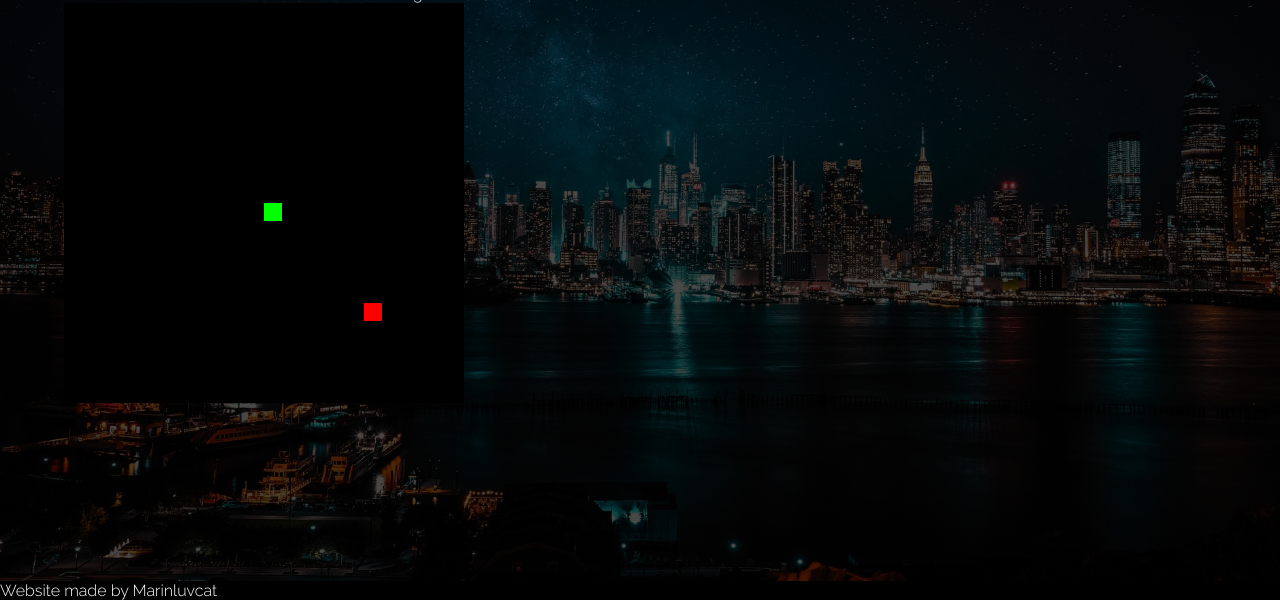
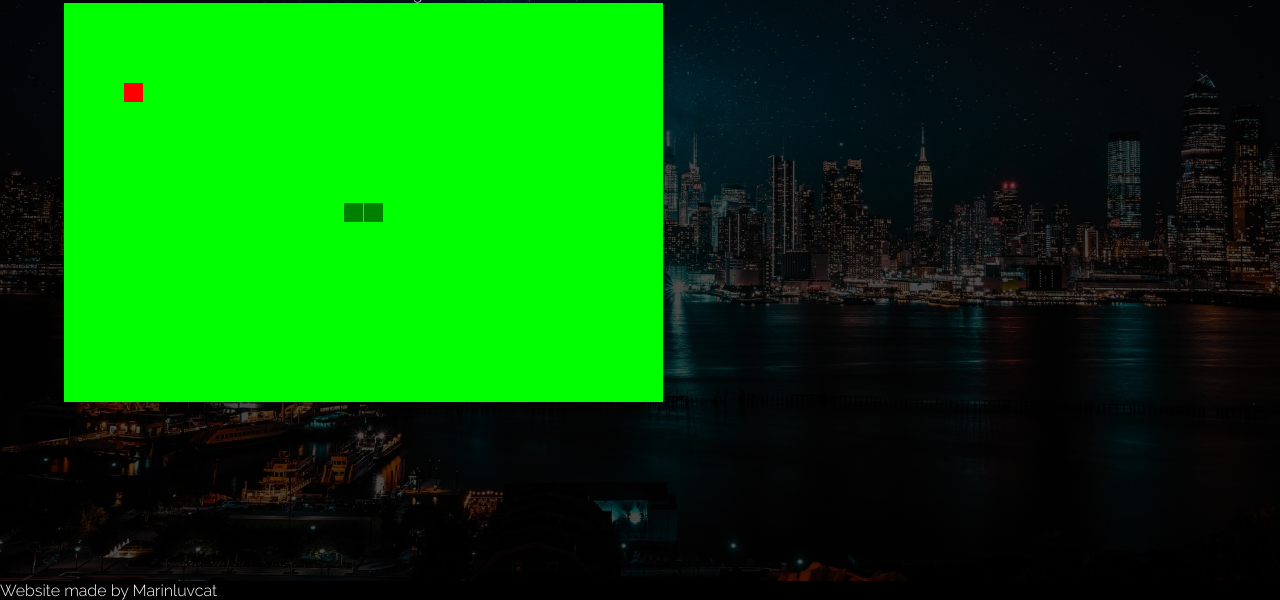
Before and after one commit to Cat3457/Cat3457.github.io, a plain HTML site: page Snake.html in a window 1280 px wide. Shown: the part 219-819 px from the top of the page. Drawn offline with Linux system fonts and the light colour scheme.

Commit message:
changed the snake game

```diff
--- a/Snake.html
+++ b/Snake.html
@@ -36,76 +36,123 @@
         </nav>
 <div class="text-box">
     <h1>Snake Game in html</h1>
-    <p>Just a random Snake Game i made some time ago in html(i followed a tutorial)</p>
+    <p>Just a random Snake Game i made some time ago in html (i followed a tutorial btw)</p>
 <embed>
-    <canvas id="gc" width="400" height="400"></canvas>
+    <canvas id=canvas height=400 width=600>
+    </canvas>
+
     <script>
-    window.onload=function() {
-        canv=document.getElementById("gc");
-        ctx=canv.getContext("2d");
-        document.addEventListener("keydown",keyPush);
-        setInterval(game,1000/15);
+
+    function Game(){
+      this.snake = new Snake();
+      this.food = new Food();
+
+      this.ctx = canvas.getContext('2d');
+      this.scale = 20;
+      this.nx = Math.floor(canvas.width/this.scale);
+      this.ny = Math.floor(canvas.height/this.scale);
+
+      this.step = function(){
+        this.snake.step(this);
+        this.food.step(this);
+
+        this.draw();
+        this.wait();
+      };
+      this.draw = function(){
+        this.Rect(0, 0, this.nx, this.ny, 'lime');
+
+        this.snake.draw(this);
+        this.food.draw(this);
+      };
+      this.keydown = function(evt){
+        this.snake.keydown(evt.key);
+      }
+
+      this.Rect = function(x,y,w,h,fs){
+        this.ctx.fillStyle = fs;
+        this.ctx.fillRect(x*this.scale, y*this.scale, w*this.scale-1, h*this.scale-1)
+      };
+
+      this.wait = function(){
+        setTimeout(this.step.bind(this), 1000/25);
+      };
+
+      document.addEventListener('keydown', this.keydown.bind(this));
+      this.wait();
     }
-    px=py=10;
-    gs=tc=20;
-    ax=ay=15;
-    xv=yv=0;
-    trail=[];
-    tail = 5;
-    function game() {
-        px+=xv;
-        py+=yv;
-        if(px<0) {
-            px= tc-1;
-        }
-        if(px>tc-1) {
-            px= 0;
-        }
-        if(py<0) {
-            py= tc-1;
-        }
-        if(py>tc-1) {
-            py= 0;
-        }
-        ctx.fillStyle="black";
-        ctx.fillRect(0,0,canv.width,canv.height);
 
-        ctx.fillStyle="lime";
-        for(var i=0;i<trail.length;i++) {
-            ctx.fillRect(trail[i].x*gs,trail[i].y*gs,gs-2,gs-2);
-            if(trail[i].x==px && trail[i].y==py) {
-                tail = 5;
-            }
-        }
-        trail.push({x:px,y:py});
-        while(trail.length>tail) {
-        trail.shift();
+    function Snake(){
+      this.l = 2;
+      this.trace = [];
+      this.x = 10;
+      this.y = 10;
+      this.vx = 1;
+      this.vy = 0;
+
+      this.step = function(game){
+        this.x = this.x + this.vx;
+        this.y = this.y + this.vy;
+
+        if(this.x >= game.nx) this.x = 0;
+        if(this.y >= game.ny) this.y = 0;
+        if(this.x < 0 ) this.x = game.nx - 1;
+        if(this.y < 0 ) this.y = game.ny - 1;
+
+        for(var i=0; i<this.trace.length; i++){
+          var pos = this.trace[i];
+          if( pos.x == game.food.x && pos.y == game.food.y ){
+            this.l = this.l + 1;
+            game.food.reset(game);
+          }
+
+          if(pos.x == this.x && pos.y == this.y) this.l = 2;
         }
 
-        if(ax==px && ay==py) {
-            tail++;
-            ax=Math.floor(Math.random()*tc);
-            ay=Math.floor(Math.random()*tc);
+        this.trace.push({x: this.x, y: this.y});
+        while(this.trace.length > this.l) this.trace.shift();
+      };
+      this.draw = function(game){
+        for(var i=0; i<this.trace.length; i++){
+          var pos = this.trace[i];
+          game.Rect(pos.x, pos.y, 1, 1, 'green');
         }
-        ctx.fillStyle="red";
-        ctx.fillRect(ax*gs,ay*gs,gs-2,gs-2);
+      };
+      this.keydown = function(key){
+        if(key == 'ArrowDown'){
+          this.vx = 0;
+          this.vy = 1;
+        } else if(key == 'ArrowUp'){
+          this.vx = 0;
+          this.vy =-1;
+        } else if(key == 'ArrowLeft'){
+          this.vx =-1;
+          this.vy = 0;
+        } else if(key == 'ArrowRight'){
+          this.vx = 1;
+          this.vy = 0;
+        }
+      };
     }
-    function keyPush(evt) {
-        switch(evt.keyCode) {
-            case 37:
-                xv=-1;yv=0;
-                break;
-            case 38:
-                xv=0;yv=-1;
-                break;
-            case 39:
-                xv=1;yv=0;
-                break;
-            case 40:
-                xv=0;yv=1;
-                break;
-        }
+
+    function Food(){
+      this.x = 3;
+      this.y = 4;
+      this.step = function(game){};
+      this.draw = function(game){
+        game.Rect(this.x, this.y, 1, 1, 'red');
+      };
+
+      this.reset = function(game){
+        this.x = Math.floor(Math.random()*game.nx);
+        this.y = Math.floor(Math.random()*game.ny);
+      };
     }
+
+
+    window.onload = function(){
+        new Game();
+    };
     </script>
 
 </embed>
```
Also changed, not shown: index.html (+0 -3 lines).
